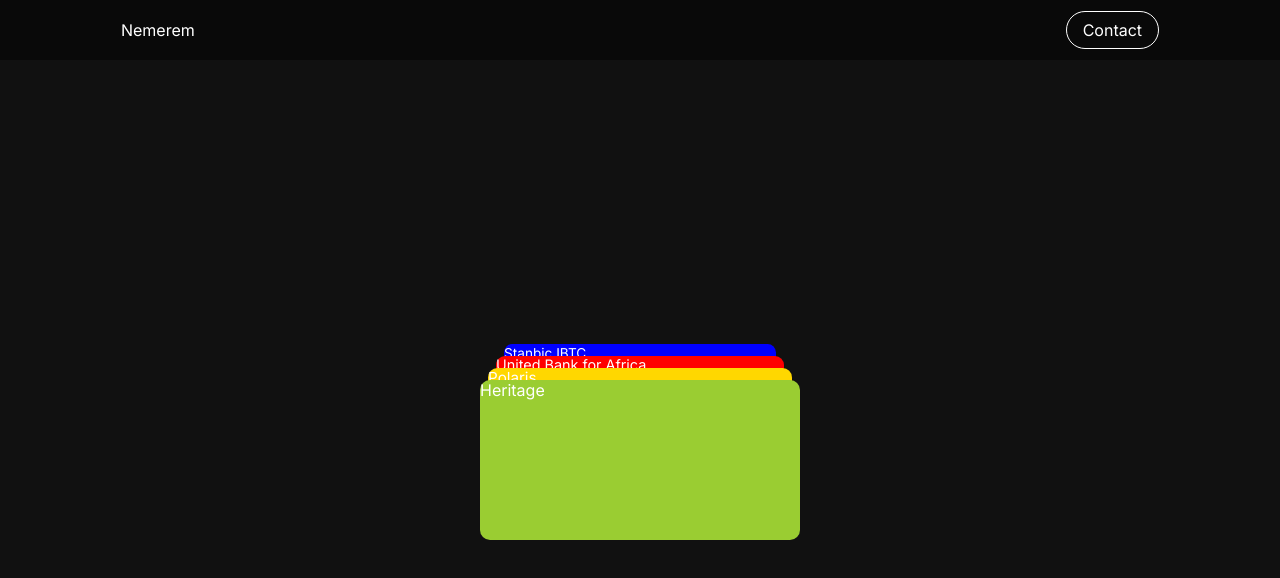
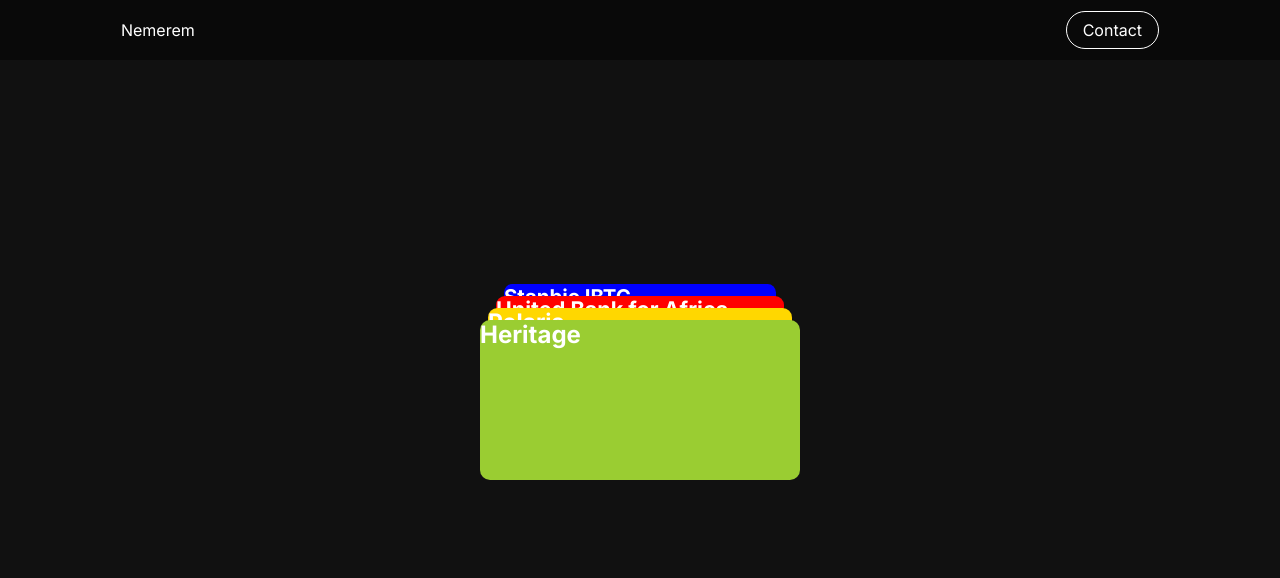
Before and after one commit to nemerem-x/my-portfolio, a React (Vite) app: page /swipecard in a window 1280 px wide. Shown: the top 578 px of the page. Built offline with nearby package versions, Linux system fonts and the light colour scheme.

Commit message:
card swipe update

```diff
--- a/components/CardSwipe.jsx
+++ b/components/CardSwipe.jsx
@@ -7,7 +7,7 @@
     const [mouseY, setMouseY] = useState()
     const [mouseX, setMouseX] = useState()
     const [swipeAnimate, setSwipeAnimate] = useState(false)
-
+    const [zIndex, setZIndex] = useState(false)
 
     const hold = (e) => {
         if(e.currentTarget.innerText == name.name){
@@ -16,49 +16,61 @@
     }
 
     const up = (e) => {
-        setIsHeld(false)
+        // e.preventDefault()
+        // setIsHeld(false)
 
-        if(mouseX <= 215 || mouseX >= 550 || mouseY <= 130 || mouseY >= 350){
-            handleClick(e)
-            setSwipeAnimate(true)
-        }
+        // if(mouseX <= 215 || mouseX >= 550 || mouseY <= 130 || mouseY >= 350){
+        //     handleClick(e)
+        //     setSwipeAnimate(true)
+        // }
 
-        setMouseY(false)
-        setMouseX(false)
+        // if(mouseX <= 100 ){
+        // }
+        handleClick(e)
+
+        setSwipeAnimate(true)
+        setZIndex(true)
 
         setTimeout(()=>{
             setSwipeAnimate(false)
-          },1000)
+        },1200)
+
+          setTimeout(()=>{
+            setZIndex(false)
+        },100)
+        // setMouseY(false)
+        // setMouseX(false)
+
     }
 
     const move = e => {
         if(isHeld && e.currentTarget.innerText == name.name){
-            setMouseY(e.pageY)
-            setMouseX(e.pageX)
+            // setMouseY(e.pageY)
+            setMouseX(e.touches[0].clientX)
         }
     }
 
     const style = {
         backgroundColor: `${name.color}`,
         left: mouseX ? `${mouseX}px` : '50%',
-        top: mouseY ? `${mouseY}px`: '50%',
-        cursor:'grab',
-        zIndex: swipeAnimate ? '1' : null,
-        transform: swipeAnimate ? `translate(-50%, -90%) scale(0.8)` : null
+        // top: mouseY ? `${mouseY}px`: '50%',
+        zIndex: zIndex ? '5' : '',
+        // transform: swipeAnimate ? `translate(-50%, -90%) scale(0.8)` : ''
     }
 
     return (
         <div
-            onMouseMove={move}
-            onTouchMove={move}
-            onMouseDown={hold}
-            onTouchStart={hold}
-            onMouseUp={up}
-            onTouchEnd={up}
+        // onMouseMove={move}
+        // onTouchMove={move}
+        // onMouseDown={hold}
+        // onTouchStart={hold}
+        // onMouseUp={up}
+        // onTouchEnd={up}
             className={"card" + ' ' + `card${index}` + ' ' + `${swipeAnimate ? "swiped" : ''}` }
+            onClick={up}
             style={style}
         >
-            <div>{name.name}</div>
+            <h2>{name.name}</h2>
         </div>
     )
 
--- a/pages/CardPage.jsx
+++ b/pages/CardPage.jsx
@@ -7,18 +7,18 @@
 
   const [allCards, setAllCards] = useState(cards)
   const [swiped, setSwiped] = useState([])
-
+// console.log(allCards)
   const click = (e) => {
     const fewCards = allCards.filter(ele => ele.name != e.target.innerText)
     const swipedCard = allCards.filter(ele => ele.name == e.target.innerText)
 
-    setSwiped(swipedCard)
+    // setSwiped(swipedCard)
+    // setTimeout(()=>{
+    //   setAllCards([...fewCards])
+    // },1000)
+
+    setAllCards([...fewCards, ...swipedCard])
     setTimeout(()=>{
-      setAllCards([...fewCards])
-    },1000)
-
-    setTimeout(()=>{
-      setAllCards(prevState => [...prevState, ...swipedCard])
     },1200)
   }
 
--- a/src/cardswipe.css
+++ b/src/cardswipe.css
@@ -1,17 +1,19 @@
-
-
-  /* body {
-    margin: 0;
-  } */
 
 .app {
-    position: relative;
-    min-height: 100vh;
-    width: 100vw;
+  /* position: relative; */
+  /* min-height: 100vh; */
+  width: 80%;
   display: flex;
   justify-content: center;
   align-items: center;
+  /* overflow: hidden; */
+  /* margin: auto;
+  margin-top: 100px; */
 }
+
+/* .name {
+  user-select: none;
+} */
 
 /* .allcards {
   position: relative;
@@ -20,7 +22,13 @@
   background-color: blue;
 } */
 
+h2 {
+  margin:0;
+  height: 100%;
+}
+
 .card {
+  margin:auto;
   height: 160px;
   width: 320px;
   border-radius: 10px;
@@ -28,10 +36,7 @@
   top: 50%;
   left: 50%;
   transition: all .5s;
-  }
-
-  h2 {
-    margin-top: 60px;
+  cursor: pointer;
 }
 
 .card0 {
@@ -56,7 +61,10 @@
 
 .swiped {
   animation: move 1.3s ease;
-    transition: all 1s;
+  -moz-animation: move 1.3s ease;
+  -webkit-animation: move 1.2s ease;
+  /* transition: all 1s; */
+  display: block;
 }
 
 @keyframes move {
@@ -64,12 +72,31 @@
     transform: translate(-50%, -50%);
   }
   25% {
-      transform: translate(-50%, -200%) rotateZ(15deg) scale(0.85);
+    transform: translate(-50%, -200%) rotateZ(15deg) scale(0.80);
   }
   75% {
     transform: translate(-50%, -80%) rotateZ(0deg) scale(0.85);
   }
   100% {
-      transform: translate(-50%, -50%);
+    transform: translate(-50%, -50%) scale(0.80);
   }
 }
+
+@-webkit-keyframes move {
+  0% {
+    transform: translate(-50%, -50%);
+    -webkit-transform: translate(-50%, -50%);
+  }
+  25% {
+    transform: translate(-50%, -200%) rotateZ(15deg) scale(0.85);
+    -webkit-transform: translate(-50%, -200%) rotateZ(15deg) scale(0.8);
+  }
+  75% {
+    transform: translate(-50%, -80%) rotateZ(0deg) scale(0.85);
+    -webkit-transform: translate(-50%, -80%) rotateZ(0deg) scale(0.85);
+  }
+  100% {
+    transform: translate(-50%, -50%) scale(0.80);
+    -webkit-transform: translate(-50%, -50%) scale(0.80);
+  }
+}
```
Also changed, not shown: vite.config.js (indentation only). Lines whose indentation alone changed are shown as unchanged.
